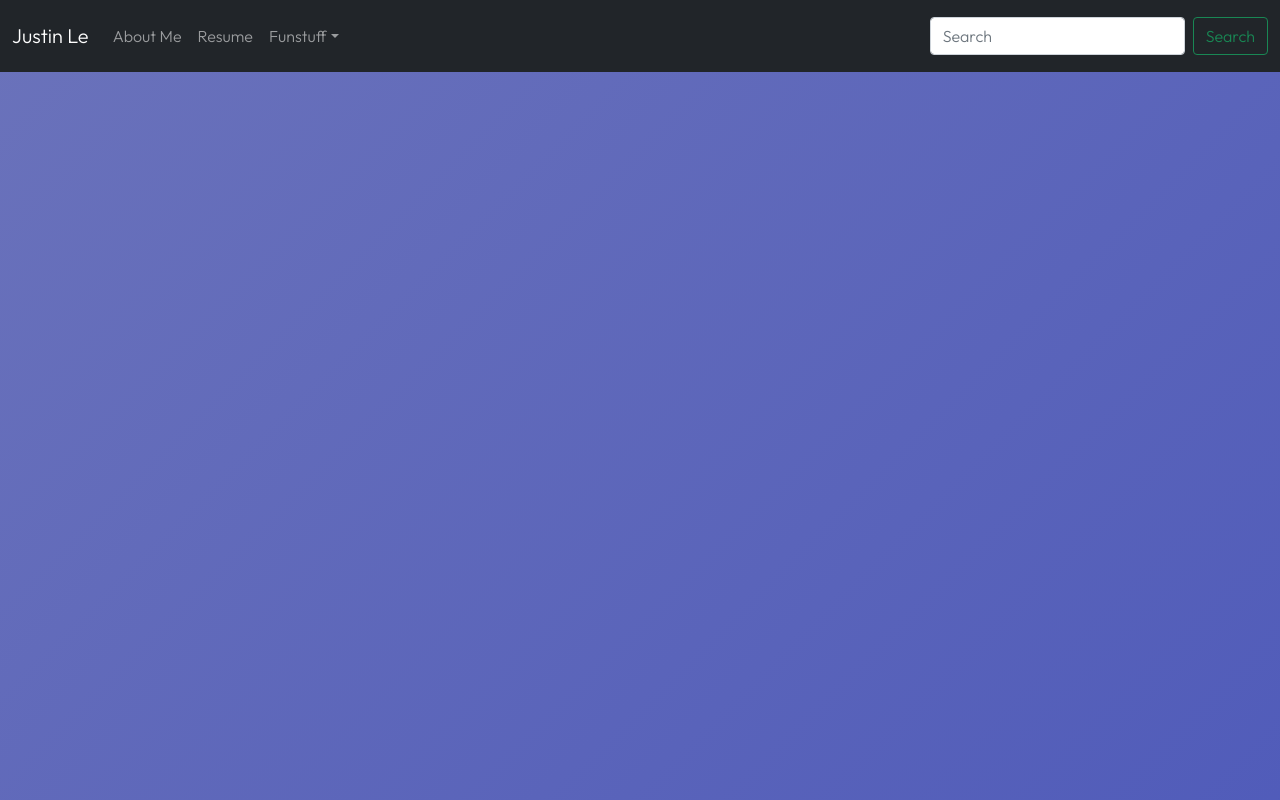
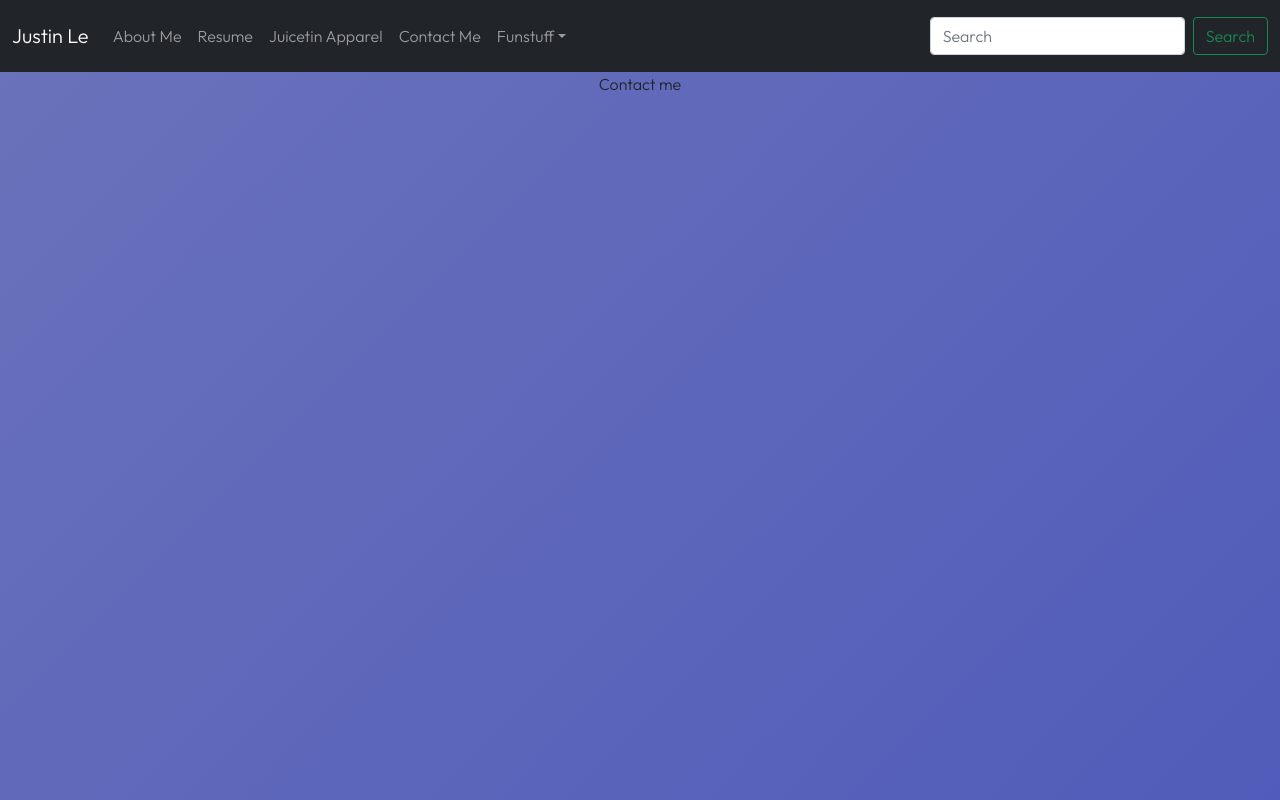
Before and after one commit to JuicetinRe/JustinResumeWebsite, a React (Create React App) app: page /contact in a window 1280 px wide. Built offline with nearby package versions, Linux system fonts and the light colour scheme.

Commit message:
Contact page added and website

```diff
--- a/src/App.css
+++ b/src/App.css
@@ -27,6 +27,24 @@
   color: #61dafb;
 }
 
+p {
+  animation-duration: 2s;
+  animation-name: slidein;
+}
+
+@keyframes slidein {
+  from {
+    margin-left: 100%;
+    width: 300%;
+  }
+
+  to {
+    margin-left: 0%;
+    width: 100%;
+  }
+}
+
+
 /* Form styling */
 .morseFormContainer {
   background-color: rgb(174, 180, 185);
--- a/src/App.js
+++ b/src/App.js
@@ -9,6 +9,7 @@ import Resume from './Resume';
 import 'bootstrap/dist/css/bootstrap.min.css';
 import {Alert, Card} from 'react-bootstrap';
 import MorseCalculator from './MorseCalculator';
+import Contact from './Contact';
 
 
 function App() {
@@ -20,6 +21,7 @@ function App() {
         <Route exact path ="/" element = {<Home />} />
         <Route path = "/about" element = {<About/>}></Route>
         <Route path = "/resume" element = {<Resume/>}></Route>
+        <Route path = "/contact" element = {<Contact/>}></Route>
         <Route path = "/MorseCalculator" element = {<MorseCalculator/>}></Route>
       </Routes>
       </div>
--- /dev/null
+++ b/src/Contact.js
@@ -0,0 +1,12 @@
+import React from "react";
+
+
+const Contact = () => {
+    return (
+        <div>
+            <p>Contact me</p>
+        </div>
+     );
+}
+
+export default Contact;
--- a/src/Navbar.js
+++ b/src/Navbar.js
@@ -15,6 +15,8 @@ const Navbars = () => {
         >
           <Nav.Link href="/about">About Me</Nav.Link>
           <Nav.Link href="/resume">Resume</Nav.Link>
+          <Nav.Link href="https://www.juicetinapparel.com/">Juicetin Apparel</Nav.Link>
+          <Nav.Link href="/contact">Contact Me</Nav.Link>
           <NavDropdown title="Funstuff" id="navbarScrollingDropdown">
             <NavDropdown.Item href="/MorseCalculator">Morse Calculator</NavDropdown.Item>
             <NavDropdown.Item href="#action3">Maplestory calc</NavDropdown.Item>
```
